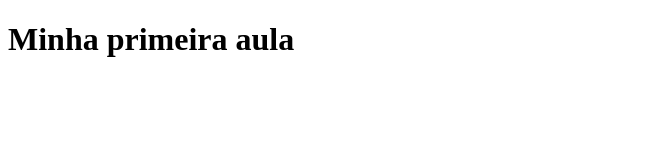
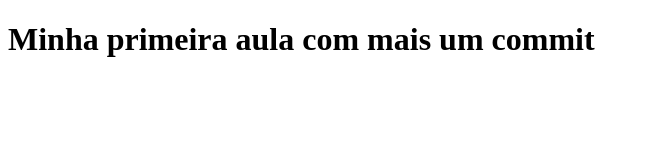
Before and after one commit to stragalinos/aula1, a plain HTML site: page Aula1/index.html in a window 1280 px wide. Shown: the whole page, without its empty margins (0-650 px from the left). Drawn offline with Linux system fonts and the light colour scheme.

Commit message:
Adicionamos mais uma parte de texto no nosso código

```diff
--- a/Aula1/index.html
+++ b/Aula1/index.html
@@ -6,7 +6,7 @@
 </head>
 <body>
   <h1>
-    Minha primeira aula
+    Minha primeira aula com mais um commit
   </h1>
 </body>
 </html>
```
